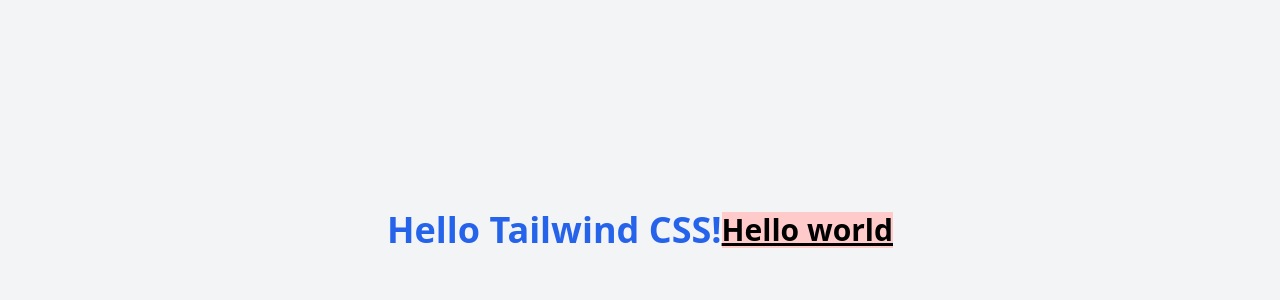
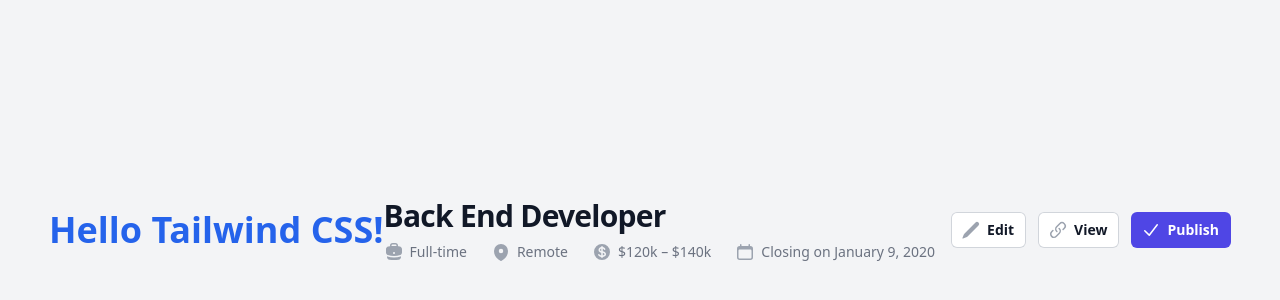
Before and after one commit to rajnishkumar13500/amdocs, a React (Vite) app in the folder FE/: page / in a window 1280 px wide. Shown: the part 170-470 px from the top of the page. Built offline with nearby package versions, Linux system fonts and the light colour scheme.

Commit message:
tailwindUI setup

```diff
--- a/FE/package.json
+++ b/FE/package.json
@@ -10,6 +10,8 @@
     "preview": "vite preview"
   },
   "dependencies": {
+    "@headlessui/react": "^2.2.0",
+    "@heroicons/react": "^2.2.0",
     "react": "^18.3.1",
     "react-dom": "^18.3.1"
   },
--- a/FE/src/App.jsx
+++ b/FE/src/App.jsx
@@ -1,10 +1,10 @@
-import First from "./first";
+import Example from "./first";
 
 function App() {
   return (
     <div className="min-h-screen bg-gray-100 flex items-center justify-center">
       <h1 className="text-4xl font-bold text-blue-600">Hello Tailwind CSS!</h1>
-      <First />
+      <Example />
     </div>
   );
 }
--- a/FE/src/first.jsx
+++ b/FE/src/first.jsx
@@ -1,9 +1,102 @@
-const First = () => {
+import {
+  BriefcaseIcon,
+  CalendarIcon,
+  CheckIcon,
+  ChevronDownIcon,
+  CurrencyDollarIcon,
+  LinkIcon,
+  MapPinIcon,
+  PencilIcon,
+} from '@heroicons/react/20/solid'
+import { Menu, MenuButton, MenuItem, MenuItems } from '@headlessui/react'
+
+export default function Example() {
   return (
-    <div className="h-50 w-50 bg-red-200">
-      <h1 className="text-3xl font-bold underline">Hello world</h1>
+    <div className="lg:flex lg:items-center lg:justify-between">
+      <div className="min-w-0 flex-1">
+        <h2 className="text-2xl/7 font-bold text-gray-900 sm:truncate sm:text-3xl sm:tracking-tight">
+          Back End Developer
+        </h2>
+        <div className="mt-1 flex flex-col sm:mt-0 sm:flex-row sm:flex-wrap sm:space-x-6">
+          <div className="mt-2 flex items-center text-sm text-gray-500">
+            <BriefcaseIcon aria-hidden="true" className="mr-1.5 size-5 shrink-0 text-gray-400" />
+            Full-time
+          </div>
+          <div className="mt-2 flex items-center text-sm text-gray-500">
+            <MapPinIcon aria-hidden="true" className="mr-1.5 size-5 shrink-0 text-gray-400" />
+            Remote
+          </div>
+          <div className="mt-2 flex items-center text-sm text-gray-500">
+            <CurrencyDollarIcon aria-hidden="true" className="mr-1.5 size-5 shrink-0 text-gray-400" />
+            $120k &ndash; $140k
+          </div>
+          <div className="mt-2 flex items-center text-sm text-gray-500">
+            <CalendarIcon aria-hidden="true" className="mr-1.5 size-5 shrink-0 text-gray-400" />
+            Closing on January 9, 2020
+          </div>
+        </div>
+      </div>
+      <div className="mt-5 flex lg:mt-0 lg:ml-4">
+        <span className="hidden sm:block">
+          <button
+            type="button"
+            className="inline-flex items-center rounded-md bg-white px-3 py-2 text-sm font-semibold text-gray-900 ring-1 shadow-xs ring-gray-300 ring-inset hover:bg-gray-50"
+          >
+            <PencilIcon aria-hidden="true" className="mr-1.5 -ml-0.5 size-5 text-gray-400" />
+            Edit
+          </button>
+        </span>
+
+        <span className="ml-3 hidden sm:block">
+          <button
+            type="button"
+            className="inline-flex items-center rounded-md bg-white px-3 py-2 text-sm font-semibold text-gray-900 ring-1 shadow-xs ring-gray-300 ring-inset hover:bg-gray-50"
+          >
+            <LinkIcon aria-hidden="true" className="mr-1.5 -ml-0.5 size-5 text-gray-400" />
+            View
+          </button>
+        </span>
+
+        <span className="sm:ml-3">
+          <button
+            type="button"
+            className="inline-flex items-center rounded-md bg-indigo-600 px-3 py-2 text-sm font-semibold text-white shadow-xs hover:bg-indigo-500 focus-visible:outline-2 focus-visible:outline-offset-2 focus-visible:outline-indigo-600"
+          >
+            <CheckIcon aria-hidden="true" className="mr-1.5 -ml-0.5 size-5" />
+            Publish
+          </button>
+        </span>
+
+        {/* Dropdown */}
+        <Menu as="div" className="relative ml-3 sm:hidden">
+          <MenuButton className="inline-flex items-center rounded-md bg-white px-3 py-2 text-sm font-semibold text-gray-900 ring-1 shadow-xs ring-gray-300 ring-inset hover:ring-gray-400">
+            More
+            <ChevronDownIcon aria-hidden="true" className="-mr-1 ml-1.5 size-5 text-gray-400" />
+          </MenuButton>
+
+          <MenuItems
+            transition
+            className="absolute right-0 z-10 mt-2 -mr-1 w-48 origin-top-right rounded-md bg-white py-1 ring-1 shadow-lg ring-black/5 transition focus:outline-hidden data-closed:scale-95 data-closed:transform data-closed:opacity-0 data-enter:duration-200 data-enter:ease-out data-leave:duration-75 data-leave:ease-in"
+          >
+            <MenuItem>
+              <a
+                href="#"
+                className="block px-4 py-2 text-sm text-gray-700 data-focus:bg-gray-100 data-focus:outline-hidden"
+              >
+                Edit
+              </a>
+            </MenuItem>
+            <MenuItem>
+              <a
+                href="#"
+                className="block px-4 py-2 text-sm text-gray-700 data-focus:bg-gray-100 data-focus:outline-hidden"
+              >
+                View
+              </a>
+            </MenuItem>
+          </MenuItems>
+        </Menu>
+      </div>
     </div>
-  );
-};
-
-export default First;
+  )
+}
```
Also changed, not shown: 1 other file (tests, documents, lock files or other folders).
